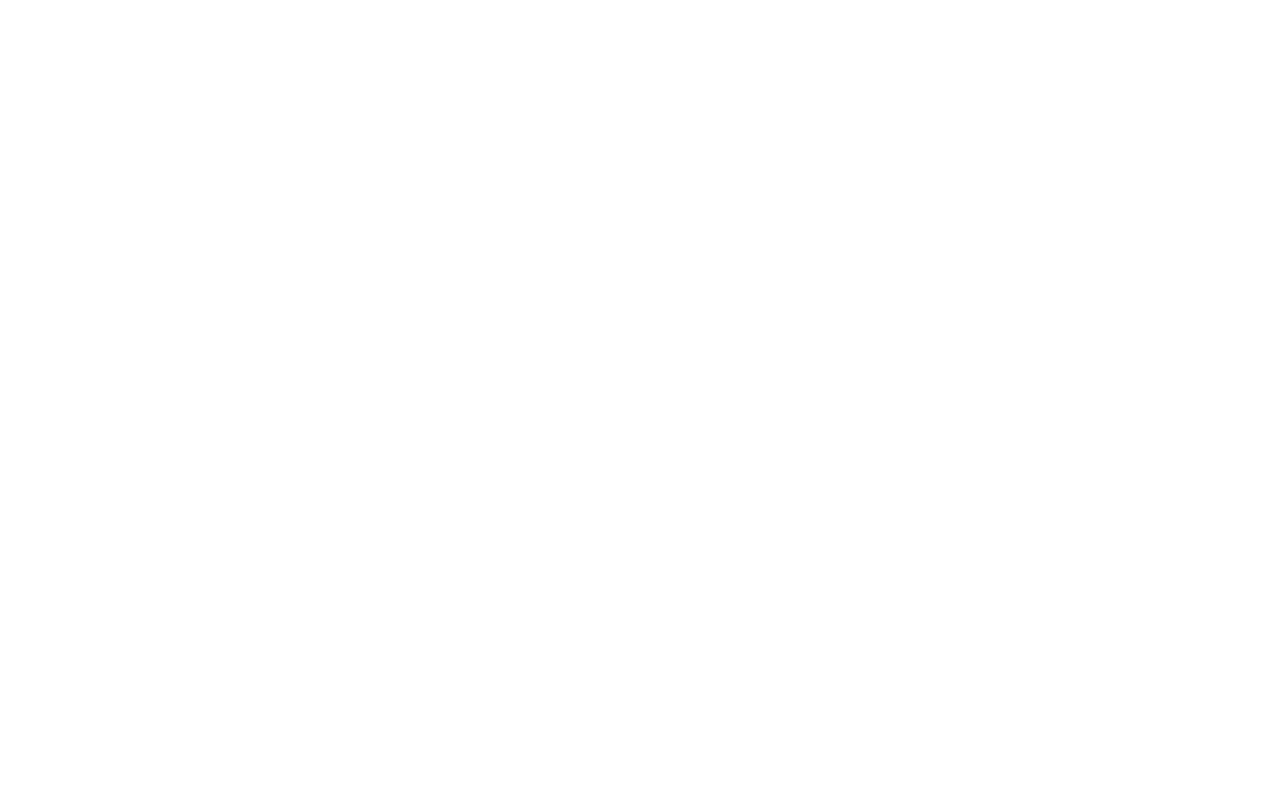
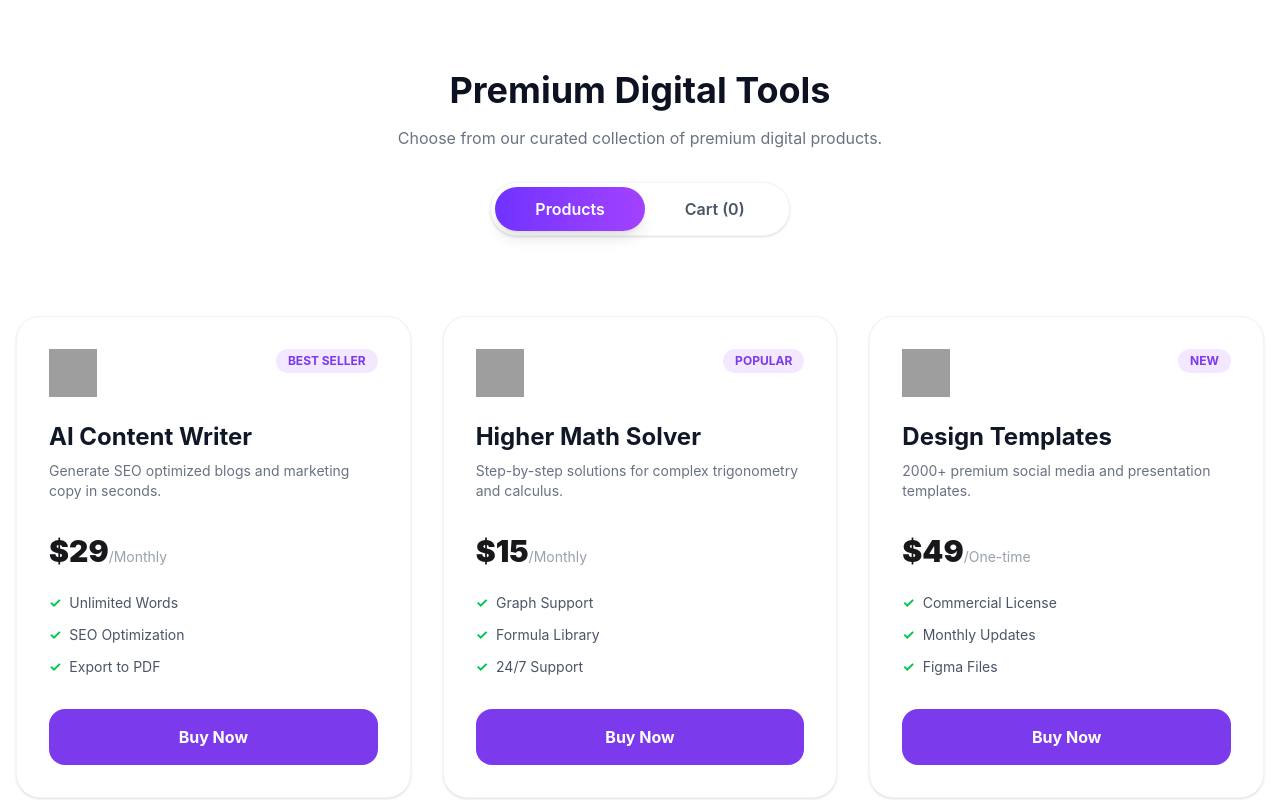
Before and after one commit to anjuman-yeasmeen/B13-Assignment-6, a React (Vite) app: page / in a window 1280 px wide. Shown: the part 900-1700 px from the top of the page. Before the commit the page ends 898 px from the top, so only its background shows below. Built offline with nearby package versions, Linux system fonts and the light colour scheme; grey boxes are pictures that could not be loaded.

Commit message:
product button functionality added

```diff
--- a/src/App.jsx
+++ b/src/App.jsx
@@ -2,6 +2,7 @@
 import Navbar from "./components/Navbar";
 import Banner from "./components/Banner";
 import Status from "./components/Status";
+import MainContainer from "./components/MainContainer";
 
 function App() {
   return (
@@ -9,6 +10,7 @@
       <Navbar></Navbar>
       <Banner></Banner>
      <Status></Status>
+     <MainContainer></MainContainer>
     </>
   );
 }
--- /dev/null
+++ b/src/components/Header.jsx
@@ -0,0 +1,41 @@
+const Header = ({ isActive, setIsActive }) => {
+    return (
+        <div className="flex flex-col items-center justify-center pt-12 pb-8">
+            <div className="text-center mb-8">
+                <h1 className="text-4xl font-bold text-[#0c1222] mb-4">
+                    Premium Digital Tools
+                </h1>
+                <p className="text-gray-500 max-w-lg mx-auto">
+                    Choose from our curated collection of premium digital products.
+                </p>
+            </div>
+
+            <div className="inline-flex p-1 bg-white border border-gray-100 rounded-full shadow-sm">
+                {/* Products Button */}
+                <button
+                    onClick={() => setIsActive("products")}
+                    className={`px-10 py-2.5 rounded-full font-semibold transition-all duration-300 ${
+                        isActive === "products"
+                            ? "bg-gradient-to-r from-[#7032ff] to-[#a341ff] text-white shadow-lg" // সিলেক্টেড থাকলে এই স্টাইল
+                            : "text-gray-600 hover:bg-gray-50" // সিলেক্টেড না থাকলে এই স্টাইল
+                    }`}
+                >
+                    Products
+                </button>
+
+                {/* Cart Button */}
+                <button
+                    onClick={() => setIsActive("cart")}
+                    className={`px-10 py-2.5 rounded-full font-semibold transition-all duration-300 ${
+                        isActive === "cart"
+                            ? "bg-gradient-to-r from-[#7032ff] to-[#a341ff] text-white shadow-lg"
+                            : "text-gray-600 hover:bg-gray-50"
+                    }`}
+                >
+                    Cart (0)
+                </button>
+            </div>
+        </div>
+    );
+};
+export default Header;
--- /dev/null
+++ b/src/components/MainContainer.jsx
@@ -0,0 +1,62 @@
+import React, { useState, useEffect } from 'react';
+import Header from './Header';
+
+const MainContainer = () => {
+  const [products, setProducts] = useState([]);
+  const [activeTab, setActiveTab] = useState('products');
+//   const [cart, setCart] = useState([]);
+
+
+  useEffect(() => {
+    fetch('/product.json')
+      .then(res => res.json())
+      .then(data => setProducts(data))
+      .catch(err => console.error("Data load failed:", err));
+  }, []);
+
+  return (
+    <div className="max-w-7xl mx-auto px-4 py-6">
+
+
+      <Header isActive={activeTab} setIsActive={setActiveTab} />
+
+
+      {activeTab === 'products' ? (
+        <div className="grid grid-cols-1 md:grid-cols-2 lg:grid-cols-3 gap-8 mt-12">
+          {products.map(product => (
+            <div key={product.id} className="border border-gray-100 rounded-3xl p-8 shadow-sm hover:shadow-xl transition-all bg-white relative">
+              <div className="flex justify-between items-start mb-6">
+                <img src={product.icon} alt={product.name} className="w-12 h-12" />
+                <span className="px-3 py-1 bg-purple-100 text-[#7C3AED] rounded-full text-xs font-bold uppercase">
+                  {product.tag}
+                </span>
+              </div>
+              <h3 className="text-2xl font-bold text-gray-900 mb-2">{product.name}</h3>
+              <p className="text-gray-500 text-sm mb-6 h-12 overflow-hidden">{product.description}</p>
+              <div className="mb-6">
+                <span className="text-3xl font-black">${product.price}</span>
+                <span className="text-gray-400 text-sm">/{product.period}</span>
+              </div>
+              <ul className="space-y-3 mb-8">
+                {product.features.map((f, i) => (
+                  <li key={i} className="flex items-center gap-2 text-gray-600 text-sm">
+                    <span className="text-green-500 font-bold">✓</span> {f}
+                  </li>
+                ))}
+              </ul>
+              <button className="w-full bg-[#7C3AED] hover:bg-[#6D28D9] text-white py-4 rounded-2xl font-bold transition-all">
+                Buy Now
+              </button>
+            </div>
+          ))}
+        </div>
+      ) : (
+        <div className="text-center py-20 mt-12 bg-gray-50 rounded-3xl border-2 border-dashed border-gray-200">
+           <p className="text-gray-400 text-xl font-medium">Your cart is empty!</p>
+        </div>
+      )}
+    </div>
+  );
+};
+
+export default MainContainer;
```
Also changed, not shown: src/components/AllProduct.jsx (added), src/components/Cart.jsx (added).
